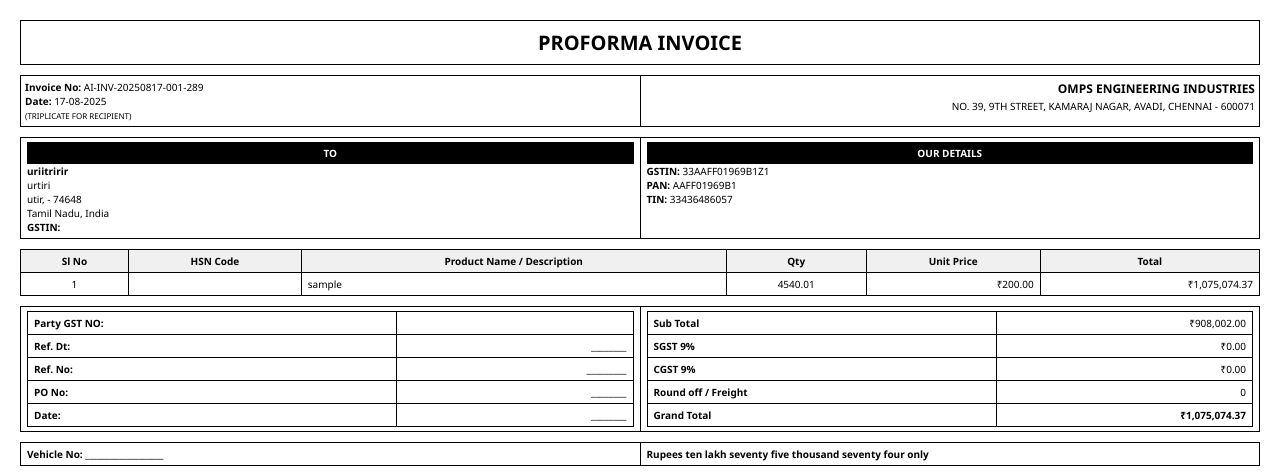
After one commit to ItsmeDareEvil/invoice-ai-based, a Flask app: page /invoice/1 in a window 1280 px wide. The commit adds this page. Shown: the top 473 px of the page. Run offline with Flask 3, Linux system fonts and the light colour scheme; a user stored in the database is signed in.

```diff
--- a/invoice/InvoicePro/app.py
+++ b/invoice/InvoicePro/app.py
@@ -4,7 +4,7 @@
 from flask_sqlalchemy import SQLAlchemy
 from sqlalchemy.orm import DeclarativeBase
 from werkzeug.middleware.proxy_fix import ProxyFix
-
+from datetime import datetime
 # Configure logging
 logging.basicConfig(level=logging.DEBUG)
 
@@ -100,3 +100,6 @@
         db.session.add(admin_user)
         db.session.commit()
         logging.info("Default admin user created with advanced features enabled")
+@app.context_processor
+def inject_today():
+    return {'today': datetime.now()}
--- a/invoice/InvoicePro/routes.py
+++ b/invoice/InvoicePro/routes.py
@@ -1,7 +1,7 @@
 import os
 import json
 import logging
-from datetime import datetime, timedelta
+from datetime import datetime
 from flask import render_template, request, redirect, url_for, flash, jsonify, send_file, session, abort
 from werkzeug.utils import secure_filename
 from sqlalchemy import func, and_, or_, extract, desc
--- /dev/null
+++ b/invoice/InvoicePro/templates/invoice_detail.html
@@ -0,0 +1,200 @@
+<!DOCTYPE html>
+<html lang="en">
+<head>
+    <meta charset="UTF-8">
+    <title>Proforma Invoice {{ invoice.invoice_number }}</title>
+    <style>
+        body {
+            font-family: 'Segoe UI', Tahoma, Geneva, Verdana, sans-serif;
+            font-size: 10px;
+            margin: 20px;
+        }
+        table {
+            border-collapse: collapse;
+            width: 100%;
+            font-size: 10px;
+        }
+        th, td {
+            border: 1px solid black;
+            padding: 4px 6px;
+            vertical-align: top;
+        }
+        th {
+            font-weight: bold;
+            background-color: #f0f0f0;
+            text-align: center;
+        }
+        .invoice-title {
+            font-size: 20px;
+            font-weight: bold;
+            text-transform: uppercase;
+            text-align: center;
+            border: 1px solid black;
+            padding: 8px;
+            margin-bottom: 10px;
+        }
+        .company-details {
+            font-size: 12px;
+            font-weight: bold;
+            text-transform: uppercase;
+            text-align: center;
+        }
+        .contact-details {
+            text-align: center;
+            font-size: 10px;
+            margin-bottom: 20px;
+        }
+        .section-title {
+            background-color: black;
+            color: white;
+            font-weight: bold;
+            padding: 4px;
+            text-transform: uppercase;
+            text-align: center;
+        }
+        .info-table td {
+            border: 1px solid black;
+            padding: 4px 6px;
+            font-size: 10px;
+        }
+        .amount-in-words {
+            margin-top: 10px;
+            font-weight: bold;
+            font-size: 10px;
+        }
+        .signature-box {
+            display: flex;
+            justify-content: space-between;
+            margin-top: 30px;
+        }
+        .footer-contact {
+            font-size: 8px;
+            text-align: center;
+            margin-top: 20px;
+            border-top: 1px solid black;
+            padding-top: 4px;
+        }
+    </style>
+</head>
+<body>
+    <div class="invoice-title">PROFORMA INVOICE</div>
+
+    <div style="margin-bottom: 10px;">
+    <table style="width: 100%; border: 1px dashed black;">
+        <tr>
+            <td style="width: 50%; font-size: 10px; text-align: left; padding: 4px;">
+                <strong>Invoice No:</strong> {{ invoice.invoice_number }}<br>
+                <strong>Date:</strong> {{ invoice.invoice_date.strftime('%d-%m-%Y') }}<br>
+                <span style="font-size: 8px;">(TRIPLICATE FOR RECIPIENT)</span>
+            </td>
+            <td style="width: 50%; font-size: 12px; font-weight: bold; text-transform: uppercase; text-align: right; padding: 4px;">
+                OMPS ENGINEERING INDUSTRIES<br>
+                <span style="font-weight: normal; font-size: 10px;">No. 39, 9th Street, Kamaraj Nagar, Avadi, Chennai - 600071</span>
+            </td>
+        </tr>
+    </table>
+</div>
+
+    <table class="info-table">
+        <tr>
+            <td style="width: 50%;">
+                <div class="section-title">To</div>
+                <strong>{{ invoice.client.name }}</strong><br>
+                {{ invoice.client.address }}<br>
+                {{ invoice.client.city }}, {{ invoice.client.state }} - {{ invoice.client.pincode }}<br>
+                Tamil Nadu, India<br>
+                <strong>GSTIN:</strong> {{ invoice.client.gstin or '' }}<br>
+            </td>
+            <td style="width: 50%;">
+                <div class="section-title">Our Details</div>
+                <strong>GSTIN:</strong> {{ invoice.company.gstin if invoice.company else '33AAFF01969B1Z1' }}<br>
+                <strong>PAN:</strong> {{ invoice.company.pan if invoice.company else 'AAFF01969B1' }}<br>
+                <strong>TIN:</strong> {{ invoice.company.tin if invoice.company else '33436486057' }}
+            </td>
+        </tr>
+    </table>
+
+    <table style="margin-top: 10px;">
+        <thead>
+            <tr>
+                <th>Sl No</th>
+                <th>HSN Code</th>
+                <th>Product Name / Description</th>
+                <th>Qty</th>
+                <th>Unit Price</th>
+                <th>Total</th>
+            </tr>
+        </thead>
+        <tbody>
+            {% for item in invoice.line_items %}
+            <tr>
+                <td style="text-align: center;">{{ item.sr_no }}</td>
+                <td style="text-align: center;">{{ item.hsn_code }}</td>
+                <td style="white-space: pre-line;">{{ item.description | replace('\n', '<br>') | safe }}</td>
+                <td style="text-align: center;">{{ item.quantity }}</td>
+                <td style="text-align: right;">₹{{ "{:,.2f}".format(item.unit_price) }}</td>
+                <td style="text-align: right;">₹{{ "{:,.2f}".format(item.total_amount) }}</td>
+            </tr>
+            {% endfor %}
+        </tbody>
+    </table>
+
+    <table style="margin-top: 10px; width: 100%;">
+        <tr>
+            <td style="width: 50%; vertical-align: top;">
+                <table style="width: 100%;">
+                    <tr><td><strong>Party GST NO:</strong></td><td style="text-align: right;">{{ invoice.client.gstin or '' }}</td></tr>
+                    <tr><td><strong>Ref. Dt:</strong></td><td style="text-align: right;">________</td></tr>
+                    <tr><td><strong>Ref. No:</strong></td><td style="text-align: right;">_________</td></tr>
+                    <tr><td><strong>PO No:</strong></td><td style="text-align: right;">________</td></tr>
+                    <tr><td><strong>Date:</strong></td><td style="text-align: right;">________</td></tr>
+                </table>
+            </td>
+            <td style="width: 50%; vertical-align: top;">
+                <table style="width: 100%;">
+                    <tr><td><strong>Sub Total</strong></td><td style="text-align: right;">₹{{ "{:,.2f}".format(invoice.subtotal) }}</td></tr>
+                    <tr><td><strong>SGST 9%</strong></td><td style="text-align: right;">₹{{ "{:,.2f}".format(invoice.sgst) }}</td></tr>
+                    <tr><td><strong>CGST 9%</strong></td><td style="text-align: right;">₹{{ "{:,.2f}".format(invoice.cgst) }}</td></tr>
+                    <tr><td><strong>Round off / Freight</strong></td><td style="text-align: right;">0</td></tr>
+                    <tr><td><strong>Grand Total</strong></td><td style="text-align: right; font-weight: bold;">₹{{ "{:,.2f}".format(invoice.total_amount) }}</td></tr>
+                </table>
+            </td>
+        </tr>
+    </table>
+
+    <table class="amount-in-words" style="margin-top: 10px;">
+        <tr>
+            <td style="width: 50%; border: 1px solid black;"><strong>Vehicle No:</strong> ___________________</td>
+            <td style="width: 50%; border: 1px solid black;">Rupees {{ invoice.total_amount | int | number_to_words }} only</td>
+        </tr>
+    </table>
+
+    <div class="signature-box">
+        <div>
+            <strong>OUR BANK DETAILS</strong><br>
+            Bank Name : UNION BANK OF INDIA<br>
+            A/C No. : 54780514000101<br>
+            A/C Name : OMPS Engineering Industries<br>
+            IFSC Code : UBIN081042<br>
+            Branch : AVADI
+        </div>
+        <div style="text-align: center;">
+            <img src="{{ url_for('static', filename='images/stamp.png') }}" style="height: 80px;"><br>
+        </div>
+        <div style="text-align: center;">
+            Authorised Signatory
+        </div>
+    </div>
+
+    <div class="footer-contact">
+        Ph. 044 - 4853 397, 9884544409, 9884533309 | Email: ompsindustries@gmail.com
+    </div>
+    {% if request.args.get('auto_close') %}
+    <script>
+        setTimeout(function () {
+            window.location.href = "{{ url_for('create_invoice') }}";  // or url_for('invoices')
+        }, 10000);  // 10 seconds
+    </script>
+    {% endif %}
+</body>
+</html>
```
Also changed, not shown: invoice/InvoicePro/run.py (added, +53 -0 lines), invoice/InvoicePro/templates/client_management.html (+90 -33 lines), invoice/InvoicePro/instance/revolutionary_invoice.db.
